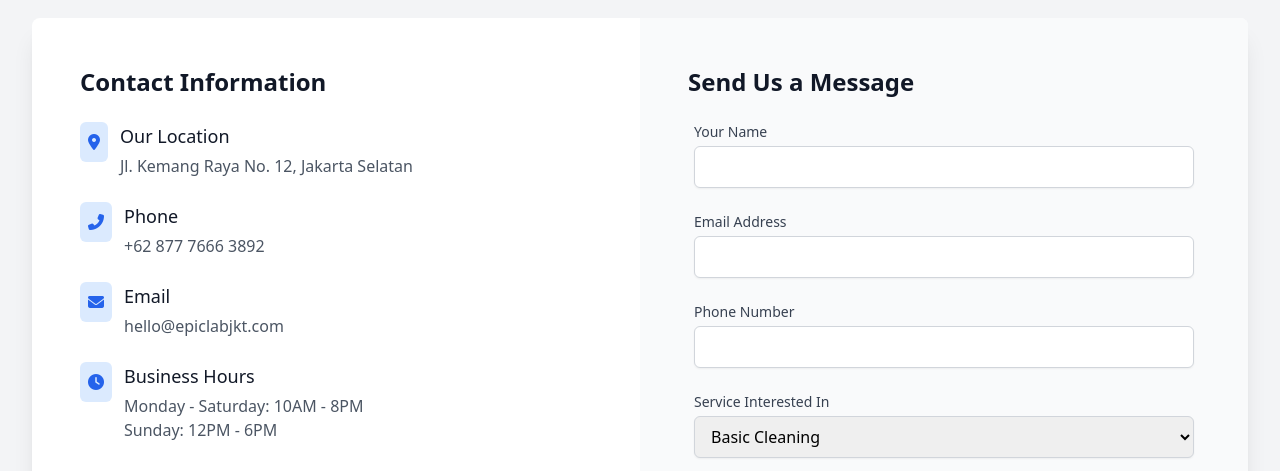
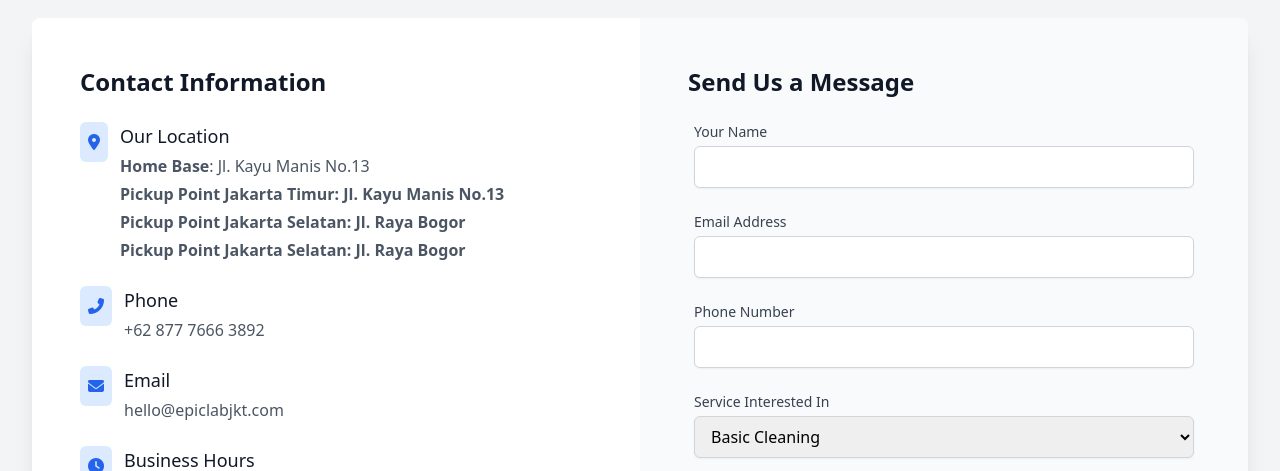
Before and after one commit to epiclabshoes/epiclabshoes.github.io, a plain HTML site: page index.html in a window 1280 px wide. Shown: the part 5888-6359 px from the top of the page. Drawn offline with nearby package versions, Linux system fonts and the light colour scheme.

Commit message:
updated location format

```diff
--- a/index.html
+++ b/index.html
@@ -551,7 +551,10 @@
                                 </div>
                                 <div class="ml-3">
                                     <h4 class="text-lg font-medium text-gray-900">Our Location</h4>
-                                    <p class="mt-1 text-gray-600">Jl. Kemang Raya No. 12, Jakarta Selatan</p>
+                                    <p class="mt-1 text-gray-600"><b>Home Base</b>: Jl. Kayu Manis No.13</p>
+                                    <p class="mt-1 text-gray-600"><b>Pickup Point Jakarta Timur: Jl. Kayu Manis No.13</b></p>
+                                    <p class="mt-1 text-gray-600"><b>Pickup Point Jakarta Selatan: Jl. Raya Bogor</b></p>
+                                    <p class="mt-1 text-gray-600"><b>Pickup Point Jakarta Selatan: Jl. Raya Bogor</b></p>
                                 </div>
                             </div>
 
```
